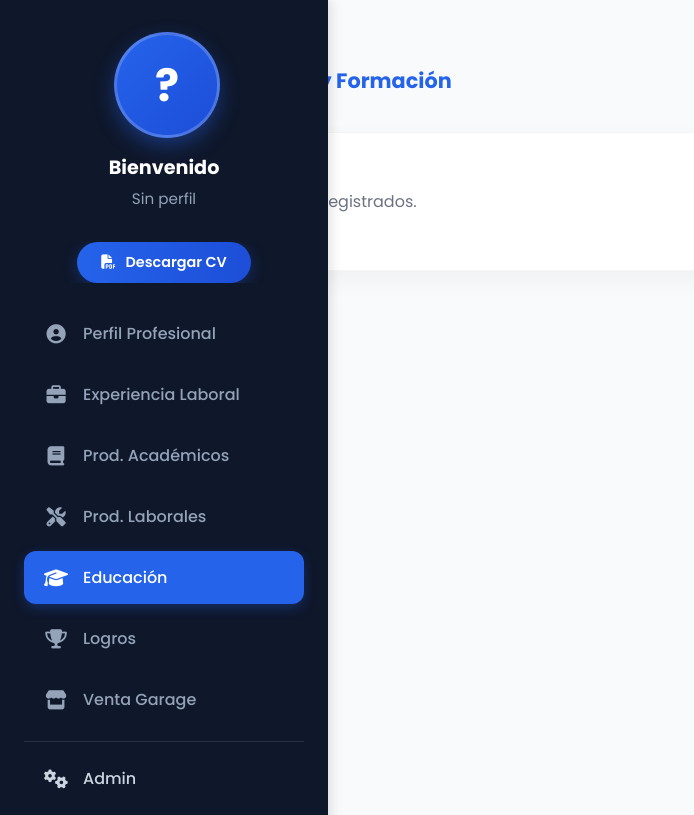
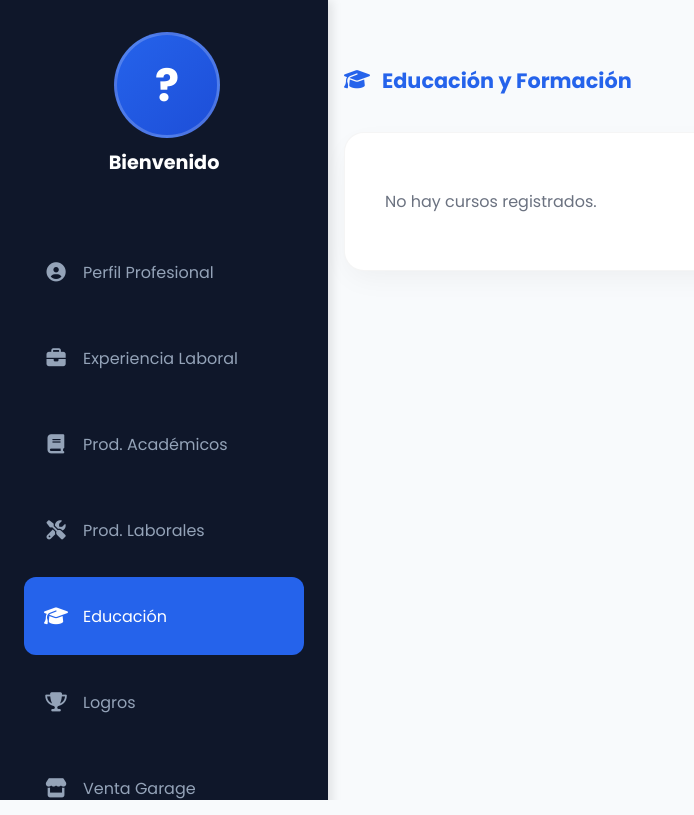
Before and after one commit to alanalava/HOJADEVIDA_ALAN, a Django app: page /cursos/ in a window 1280 px wide. Shown: the whole page, without its empty margins (0-694 px from the left). Run offline with Django 5.2, Linux system fonts and the light colour scheme; the visitor is signed in with stand-in values (Sample User, id 1); data that the repository does not hold is empty.

Commit message:
arreglo animaciones 3

```diff
--- a/Perfil/templates/base.html
+++ b/Perfil/templates/base.html
@@ -11,8 +11,8 @@
     <style>
         /* --- VARIABLES --- */
         :root {
-            --sidebar-width: 280px;        /* Ancho abierto */
-            --sidebar-collapsed: 100px;    /* Ancho cerrado (solo iconos) */
+            --sidebar-width-open: 280px;   /* Ancho abierto */
+            --sidebar-width-closed: 90px;  /* Ancho cerrado */
             --primary: #2563eb;
             --primary-dark: #1d4ed8;
             --sidebar-bg: #0f172a;
@@ -21,66 +21,69 @@
             --text-muted: #94a3b8;
         }
 
-        /* --- ANIMACIONES --- */
-        @keyframes slideInLeft { from { transform: translateX(-100%); opacity: 0; } to { transform: translateX(0); opacity: 1; } }
-        @keyframes fadeInUp { from { transform: translateY(20px); opacity: 0; } to { transform: translateY(0); opacity: 1; } }
-        @keyframes pulseSoft { 0% { box-shadow: 0 0 0 0 rgba(37, 99, 235, 0.4); } 70% { box-shadow: 0 0 0 10px rgba(37, 99, 235, 0); } 100% { box-shadow: 0 0 0 0 rgba(37, 99, 235, 0); } }
-
+        /* --- CONFIGURACIÓN BASE --- */
         body {
             font-family: 'Poppins', sans-serif;
             background: var(--bg-main);
-            display: flex;
             margin: 0;
             min-height: 100vh;
             color: var(--text-main);
             overflow-x: hidden;
+            display: block; /* Importante para el flujo normal */
         }
 
         /* --- SIDEBAR (ASIDE) --- */
         aside {
-            width: var(--sidebar-collapsed); /* ESTADO INICIAL: CERRADO */
+            width: var(--sidebar-width-closed);
             background: var(--sidebar-bg);
             color: white;
-            position: fixed;
+            position: fixed; /* Fijo a la izquierda */
+            top: 0;
+            left: 0;
             height: 100vh;
-            padding: 2rem 1rem; /* Padding reducido lateralmente */
+            padding: 2rem 1rem;
             display: flex;
             flex-direction: column;
             box-shadow: 4px 0 10px rgba(0,0,0,0.1);
-            z-index: 100;
-            overflow: hidden; /* Importante para que no se vea el texto al cerrar */
-            transition: width 0.5s cubic-bezier(0.4, 0, 0.2, 1); /* Transición suave de anchura */
-            animation: slideInLeft 0.6s ease-out forwards;
+            z-index: 1000;
+            overflow: hidden;
+            transition: width 0.4s cubic-bezier(0.25, 1, 0.5, 1); /* Suavidad del movimiento */
         }
 
-        /* ESTADO HOVER: EXPANDIR */
+        /* AL PASAR EL MOUSE (HOVER) SOBRE EL SIDEBAR */
         aside:hover {
-            width: var(--sidebar-width);
-            padding: 2rem 1.5rem; /* Recupera padding original */
+            width: var(--sidebar-width-open);
+            padding: 2rem 1.5rem;
         }
 
-        aside::-webkit-scrollbar { width: 0px; } /* Ocultar scrollbar estéticamente */
+        /* --- CONTENIDO PRINCIPAL (MAIN) --- */
+        main {
+            /* Margen inicial igual al ancho del sidebar cerrado */
+            margin-left: var(--sidebar-width-closed);
+            padding: 3rem 4rem;
+            transition: margin-left 0.4s cubic-bezier(0.25, 1, 0.5, 1); /* Misma velocidad que el sidebar */
+            min-height: 100vh;
+            box-sizing: border-box;
+        }
 
-        /* --- IDENTIDAD (FOTO Y TEXTO) --- */
+        /* --- EL TRUCO PARA MOVER LO BLANCO --- */
+        /* Cuando el 'aside' tiene hover, el 'main' que le sigue cambia su margen */
+        aside:hover + main {
+            margin-left: var(--sidebar-width-open);
+        }
+
+        /* --- ESTILOS INTERNOS DEL SIDEBAR --- */
         .identity-box {
-            text-align: center;
-            margin-bottom: 2rem;
-            width: 100%;
-            /* Evita que el contenido salte */
-            display: flex;
-            flex-direction: column;
-            align-items: center;
+            text-align: center; margin-bottom: 2rem; width: 100%;
+            display: flex; flex-direction: column; align-items: center;
         }
 
         .avatar-container {
-            position: relative; width: 60px; height: 60px; margin: 0 auto 1rem;
-            transition: all 0.5s ease;
+            position: relative; width: 50px; height: 50px; margin: 0 auto 1rem;
+            transition: all 0.4s ease;
         }
 
-        /* Al hacer hover en el sidebar, la foto crece */
-        aside:hover .avatar-container {
-            width: 100px; height: 100px;
-        }
+        aside:hover .avatar-container { width: 100px; height: 100px; }
 
         .avatar, .avatar-img {
             width: 100%; height: 100%; border-radius: 50%; object-fit: cover;
@@ -88,159 +91,106 @@
             display: flex; align-items: center; justify-content: center;
             font-size: 1.5rem; font-weight: 700; color: white;
             border: 2px solid rgba(255, 255, 255, 0.2);
-            box-shadow: 0 8px 20px rgba(37, 99, 235, 0.4);
-            transition: all 0.5s ease;
+            transition: all 0.4s ease;
         }
         aside:hover .avatar { font-size: 2.8rem; border-width: 3px; }
 
-        /* Textos de usuario: Se ocultan al inicio */
-        .user-info-text {
+        /* Textos que aparecen/desaparecen */
+        .user-info-text, .nav-text, .btn-text {
             opacity: 0;
-            max-height: 0;
-            overflow: hidden;
-            transition: all 0.3s ease;
-            white-space: nowrap; /* Evita saltos de línea */
+            display: none; /* Ocultamos para que no ocupe espacio cerrado */
+            transition: opacity 0.2s ease 0.1s; /* Retraso para que aparezca suave */
         }
 
-        /* Textos de usuario: Aparecen al hover */
-        aside:hover .user-info-text {
+        aside:hover .user-info-text,
+        aside:hover .nav-text,
+        aside:hover .btn-text {
+            display: inline-block;
             opacity: 1;
-            max-height: 100px;
-            margin-top: 5px;
         }
 
-        .user-name { font-weight: 700; font-size: 1.2rem; margin-bottom: 5px; }
-        .user-role { color: var(--text-muted); font-size: 0.95rem; }
+        .user-name { font-weight: 700; font-size: 1.2rem; white-space: nowrap; }
+        .user-role { color: var(--text-muted); font-size: 0.95rem; white-space: nowrap; }
 
-        /* --- BOTÓN PDF --- */
-        .btn-pdf-container {
-            display: flex; justify-content: center; margin-bottom: 1.5rem;
-            overflow: hidden;
-        }
-
+        /* Botón PDF */
+        .btn-pdf-container { display: flex; justify-content: center; margin-bottom: 1.5rem; overflow: hidden; }
         .btn-pdf {
             background: linear-gradient(to right, var(--primary), var(--primary-dark));
-            color: white;
-            padding: 12px; /* Padding cuadrado inicial */
-            border-radius: 50px; border: none;
-            font-family: 'Poppins', sans-serif; font-weight: 600; font-size: 0.9rem;
-            cursor: pointer; transition: all 0.3s ease;
-            box-shadow: 0 4px 15px rgba(37, 99, 235, 0.3);
-            display: flex; align-items: center; justify-content: center; gap: 0;
-            text-decoration: none; width: 45px; /* Ancho inicial pequeño */
+            color: white; padding: 12px; border-radius: 50px; border: none;
+            cursor: pointer; text-decoration: none; width: 45px; height: 45px;
+            display: flex; align-items: center; justify-content: center; transition: all 0.3s;
             white-space: nowrap;
         }
+        aside:hover .btn-pdf { width: auto; padding: 10px 24px; gap: 10px; height: auto; }
+        .btn-pdf:hover { transform: scale(1.05); }
 
-        aside:hover .btn-pdf {
-            width: auto; /* Se expande */
-            padding: 10px 24px;
-            gap: 10px;
+        /* Navegación */
+        .nav-container { width: 100%; flex-grow: 1; }
+        nav a {
+            display: flex; align-items: center; justify-content: center;
+            padding: 14px 10px; color: var(--text-muted); text-decoration: none;
+            border-radius: 12px; margin-bottom: 8px; transition: all 0.3s;
+            height: 50px; /* Altura fija para evitar saltos */
         }
-
-        .btn-text { display: none; opacity: 0; transition: opacity 0.3s; }
-        aside:hover .btn-text { display: inline; opacity: 1; }
-
-        .btn-pdf:hover { transform: translateY(-3px) scale(1.02); box-shadow: 0 6px 20px rgba(37, 99, 235, 0.5); }
-
-        /* --- NAVEGACIÓN --- */
-        .nav-container { width: 100%; flex-grow: 1; }
-
-        nav a {
-            display: flex; align-items: center;
-            justify-content: center; /* Centrado cuando está cerrado */
-            padding: 14px 10px;
-            color: var(--text-muted); text-decoration: none;
-            border-radius: 12px; margin-bottom: 8px;
-            transition: all 0.3s; font-weight: 500;
-            white-space: nowrap;
-            overflow: hidden;
-        }
-
-        /* Al abrir, alineamos a la izquierda */
-        aside:hover nav a {
-            justify-content: flex-start;
-            padding: 14px 20px;
-            gap: 15px;
-        }
+        aside:hover nav a { justify-content: flex-start; padding: 14px 20px; gap: 15px; }
 
         .nav-icon { font-size: 1.2rem; min-width: 24px; text-align: center; }
+        nav a:hover, nav a.active { background: rgba(255, 255, 255, 0.1); color: white; }
+        nav a.active { background: var(--primary); }
 
-        .nav-text {
-            opacity: 0;
-            transform: translateX(20px);
-            transition: all 0.3s ease;
-            display: none; /* Oculto completamente para no afectar layout */
-        }
-
-        aside:hover .nav-text {
-            display: inline-block;
-            opacity: 1;
-            transform: translateX(0);
-        }
-
-        nav a:hover, nav a.active {
-            background: rgba(255, 255, 255, 0.1); color: white;
-        }
-
-        aside:hover nav a:hover {
-            transform: translateX(5px);
-        }
-
-        nav a.active { background: var(--primary); box-shadow: 0 4px 12px rgba(37, 99, 235, 0.3); }
-
-        /* --- CONTENIDO PRINCIPAL --- */
-        main {
-            /* El margen es igual al ancho COLAPSADO del sidebar */
-            margin-left: var(--sidebar-collapsed);
-            flex: 1;
-            padding: 3rem 4rem;
-            transition: margin-left 0.5s cubic-bezier(0.4, 0, 0.2, 1);
-            animation: fadeInUp 0.8s ease-out forwards;
-        }
-
-        /* Opcional: Si quieres que el contenido se empuje cuando abres el menú, descomenta esto:
-        aside:hover ~ main { margin-left: var(--sidebar-width); }
-        Pero normalmente es mejor que el menú "flote" encima para no mover todo el texto.
-        */
-
+        /* --- CARD (CONTENIDO BLANCO) --- */
         .card {
             background: white; padding: 2.5rem; border-radius: 20px;
             box-shadow: 0 10px 30px -5px rgba(0,0,0,0.05);
             margin-bottom: 30px; border: 1px solid rgba(0,0,0,0.04);
-            break-inside: avoid; transition: transform 0.3s ease, box-shadow 0.3s ease;
+            /* Asegura que el contenido dentro de la card se adapte si se encoge */
+            width: 100%;
+            box-sizing: border-box;
         }
-        .card:hover { transform: translateY(-5px); box-shadow: 0 20px 40px -5px rgba(0,0,0,0.1); }
-
         .header-title {
             color: var(--primary); font-weight: 700; font-size: 1.3rem;
             display: flex; align-items: center; gap: 12px;
-            margin-bottom: 1.5rem; padding-bottom: 10px;
-            border-bottom: 2px solid var(--bg-main);
+            margin-bottom: 1.5rem; border-bottom: 2px solid var(--bg-main); padding-bottom: 10px;
         }
 
-        /* --- RESPONSIVE MOBILE --- */
+        /* --- RESPONSIVE MOBILE (Celulares y Tablets pequeñas) --- */
         @media (max-width: 768px) {
-            body { flex-direction: column; }
+            /* El Sidebar pasa a ser Header superior */
             aside {
-                width: 100%; height: auto; position: relative; padding: 1rem;
-                flex-direction: row; justify-content: space-between;
-                animation: fadeInUp 0.6s ease-out;
+                width: 100%;
+                height: auto;
+                position: relative; /* Ya no es fijo */
+                padding: 1rem;
+                flex-direction: row;
+                justify-content: space-between;
+                align-items: center;
+                overflow: visible;
             }
-            /* En móvil quitamos el efecto hover/collapse y mostramos todo normal o simplificado */
+
+            /* Anulamos comportamiento hover en móvil */
             aside:hover { width: 100%; padding: 1rem; }
-            .identity-box { flex-direction: row; gap: 15px; margin: 0; align-items: center; width: auto; }
-            .user-info-text { opacity: 1; max-height: none; display: block; margin: 0; text-align: left; }
-            .nav-container { display: none; } /* Ocultar menú en header móvil, usar toggle si es necesario */
-            .avatar-container { width: 50px; height: 50px; margin: 0; }
-            aside:hover .avatar-container { width: 50px; height: 50px; }
-            main { margin: 0; padding: 1.5rem; }
-            .btn-pdf-container { display: none; }
-        }
+            aside:hover + main { margin-left: 0; }
 
-        /* --- PRINT --- */
-        @media print {
-            aside { display: none !important; }
-            main { margin: 0 !important; width: 100% !important; padding: 0 !important; }
+            /* Ajustes de elementos internos en móvil */
+            .identity-box { width: auto; flex-direction: row; gap: 10px; margin: 0; }
+            .avatar-container { width: 40px; height: 40px; margin: 0; }
+            aside:hover .avatar-container { width: 40px; height: 40px; }
+
+            .user-info-text { display: block; opacity: 1; text-align: left; margin-left: 10px;}
+            .user-name { font-size: 1rem; margin: 0; }
+            .user-role { font-size: 0.8rem; display: none; } /* Ocultar rol en móvil si falta espacio */
+
+            /* Ocultar menú lateral y mostrar iconos simples o botón menú */
+            .nav-container, .btn-pdf-container { display: none; }
+
+            /* Main ocupa todo el ancho */
+            main {
+                margin-left: 0;
+                padding: 1.5rem;
+                width: 100%;
+            }
+
+            .card { padding: 1.5rem; }
         }
     </style>
 </head>
@@ -270,7 +220,6 @@
              <div class="avatar-container"><div class="avatar">?</div></div>
              <div class="user-info-text">
                  <div class="user-name">Bienvenido</div>
-                 <div class="user-role">Sin perfil</div>
              </div>
         </div>
         {% endif %}
@@ -307,8 +256,8 @@
 
                 <div style="margin-top: 15px; padding-top: 10px; border-top: 1px solid rgba(255,255,255,0.1);">
                     {% if user.is_authenticated %}
-                        <a href="/admin/" target="_blank" style="color: #cbd5e1;">
-                            <i class="fas fa-cogs nav-icon"></i> <span class="nav-text">Admin</span>
+                        <a href="/admin/" target="_blank" style="color: #cbd5e1; display: flex; justify-content: center; width: 100%;">
+                            <i class="fas fa-cogs nav-icon"></i>
                         </a>
                     {% endif %}
                 </div>
```
